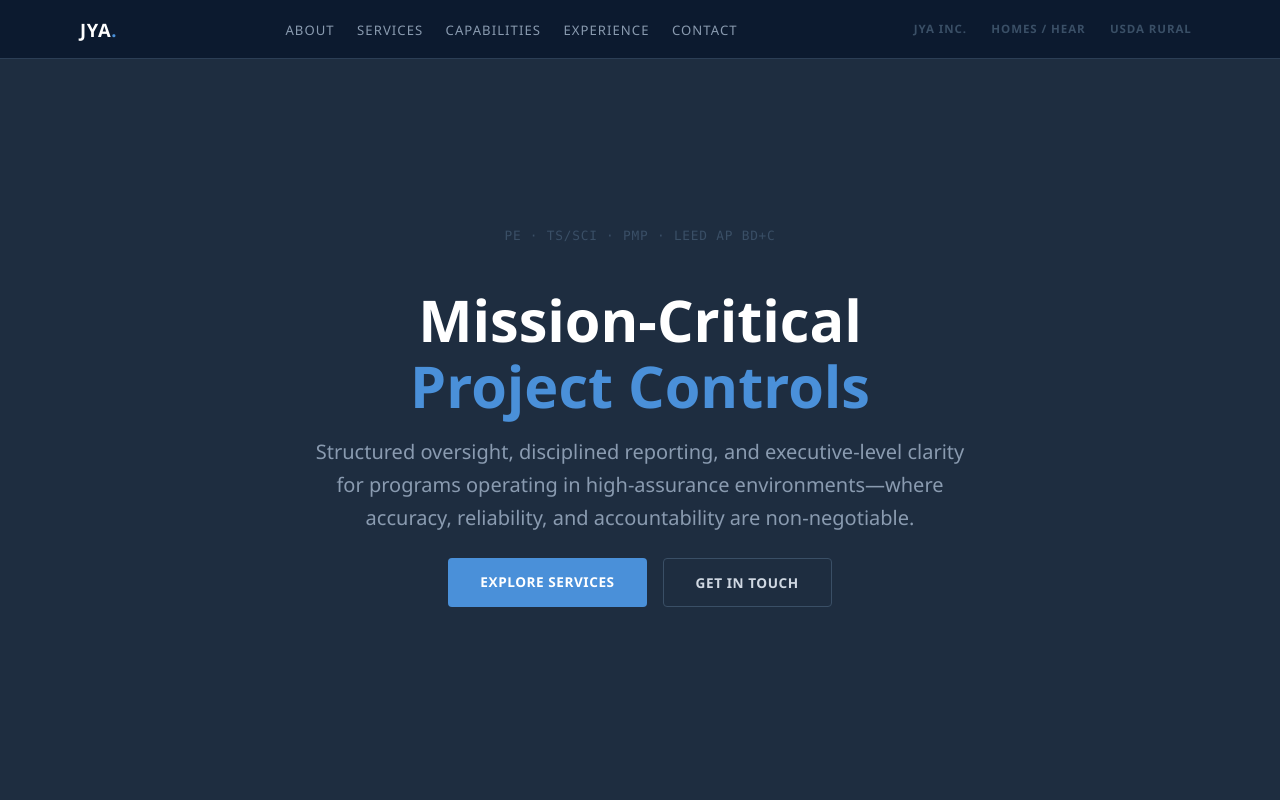
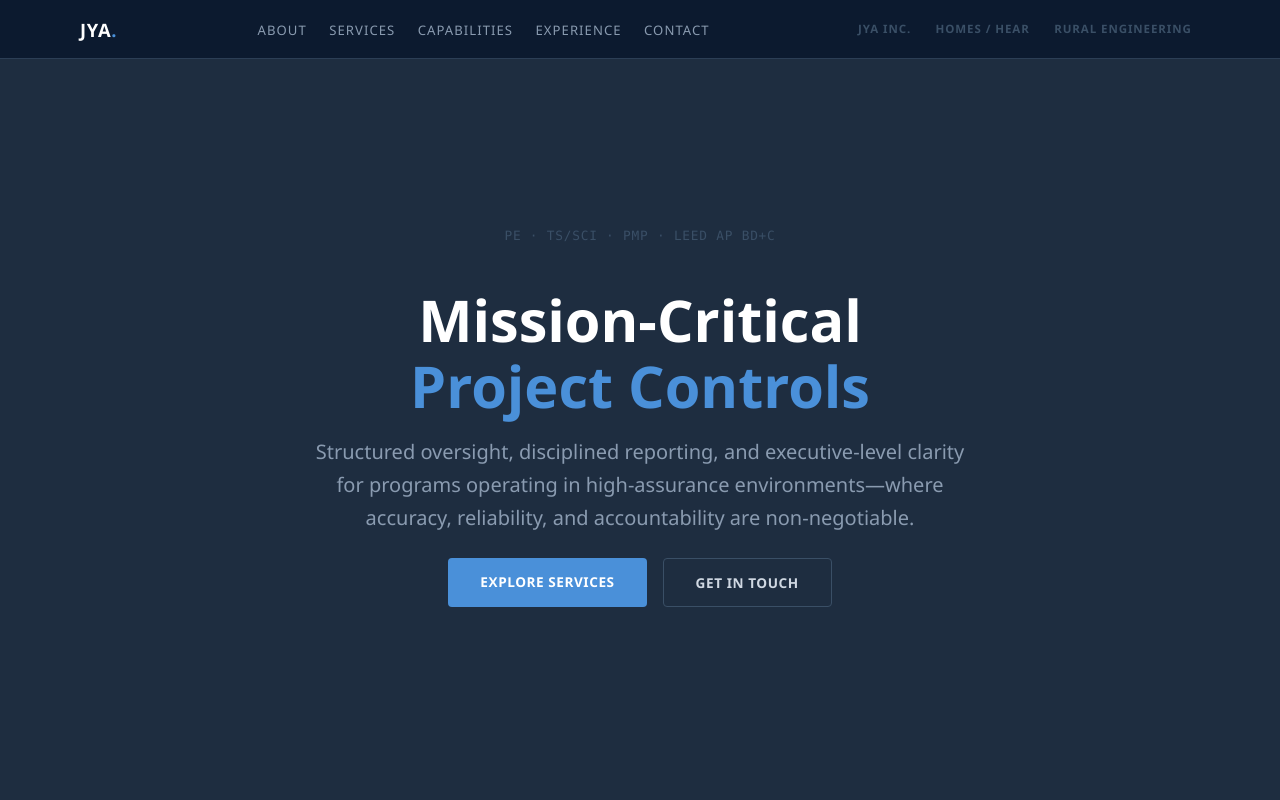
Before and after one commit to yonemoriantal/jyainc.github.io, a plain HTML site: page index.html in a window 1280 px wide. Shown: the top 800 px of the page. Drawn offline with Linux system fonts and the light colour scheme.

Commit message:
Update index.html

```diff
--- a/index.html
+++ b/index.html
@@ -345,7 +345,7 @@
       <div class="xnav" aria-label="Cross-site navigation">
         <a id="xnav-jya" href="https://jyainc.com">JYA Inc.</a>
         <a id="xnav-hh" href="https://homes-hear-specialist.com">HOMES / HEAR</a>
-        <a id="xnav-usda" href="https://jya-rural-engineering.com">USDA Rural</a>
+        <a id="xnav-usda" href="https://jya-rural-engineering.com">Rural Engineering</a>
       </div>
     </div>
   </nav>
```
